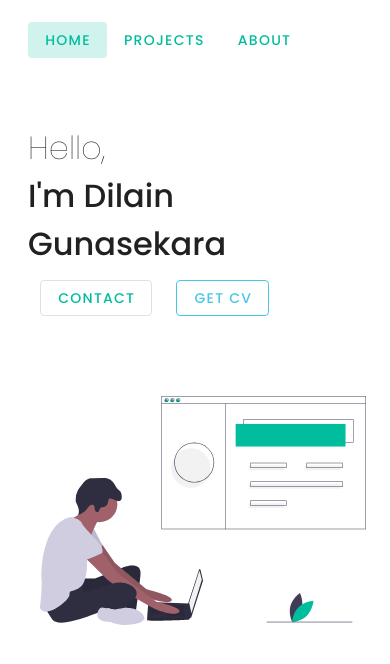
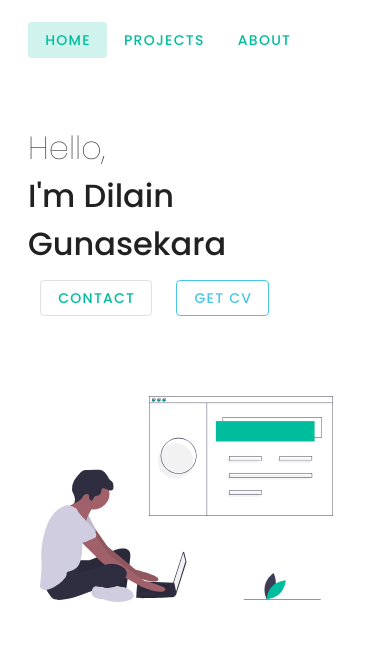
Before and after one commit to DSGunasekara/Portfolio, a Vue app: page / in a window 390 px wide. Shown: the top 664 px of the page. Built offline with nearby package versions, Linux system fonts and the light colour scheme; what vue-rough-notation would draw is missing.

Commit message:
responsive big fixed

```diff
--- a/src/views/Home.vue
+++ b/src/views/Home.vue
@@ -119,7 +119,7 @@ export default {
   }
 }
 
-@media only screen and (max-width: 1700px){
+@media only screen and (max-width: 768px){
   .heading{
     background: none;
     /*background-image: url("~@/assets/undraw_web_developer_p3e5.svg");*/
@@ -145,4 +145,31 @@ export default {
   }
 }
 
+@media only screen and (max-width: 1300px){
+  .heading{
+    background: none;
+    /*background-image: url("~@/assets/undraw_web_developer_p3e5.svg");*/
+    /*background-position: 50% 50%;*/
+    /*background-size: contain;*/
+    margin-left: 1rem;
+    height: auto;
+    width: auto;
+  }
+  .container{
+    /*height: 100vh;*/
+    margin: 0;
+    height: auto;
+
+  }
+  .imgContainer{
+    display: block;
+  }
+  .imgContainer img{
+    width: 90%;
+    height: auto;
+    margin-top: 5rem;
+  }
+}
+
+
 </style>
```
